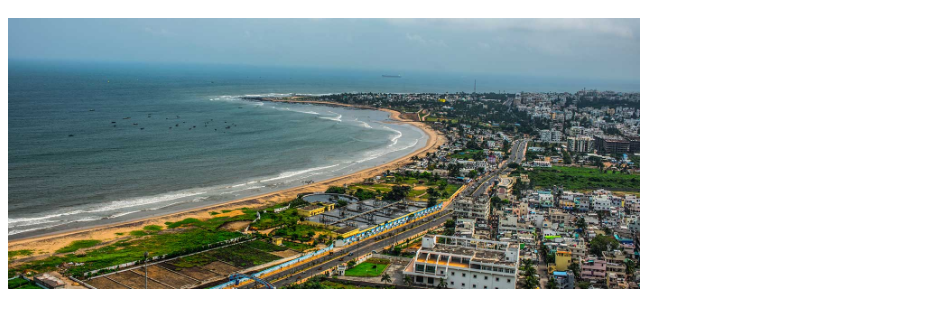
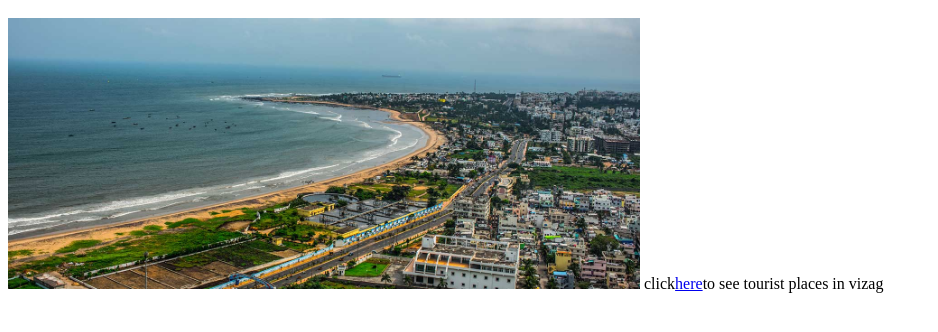
Before and after one commit to sranayjami/sranay, a plain HTML site: page index.html in a window 1280 px wide. Shown: the part 48-380 px from the top of the page, without its empty margins (0-938 px from the left). Drawn offline with Linux system fonts and the light colour scheme.

Commit message:
Update index.html
ehd

```diff
--- a/index.html
+++ b/index.html
@@ -6,5 +6,6 @@
 	<body>
 		<h1>vizag</h1>
 		<img width="50%" src=vis.jpg>
+		click<a href=tourist.html>here</a>to see tourist places in vizag
 	</body>
 </html>
```
